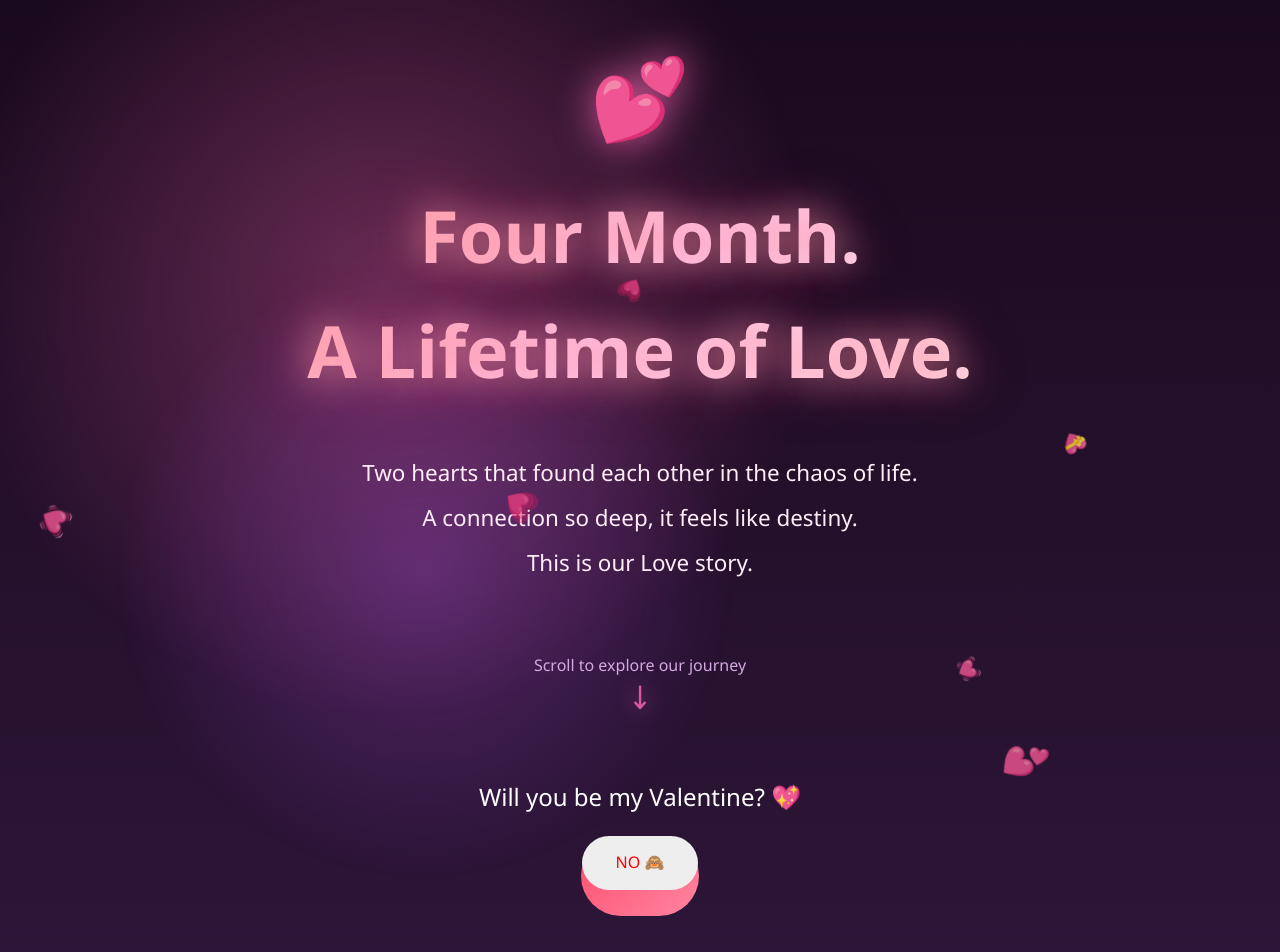
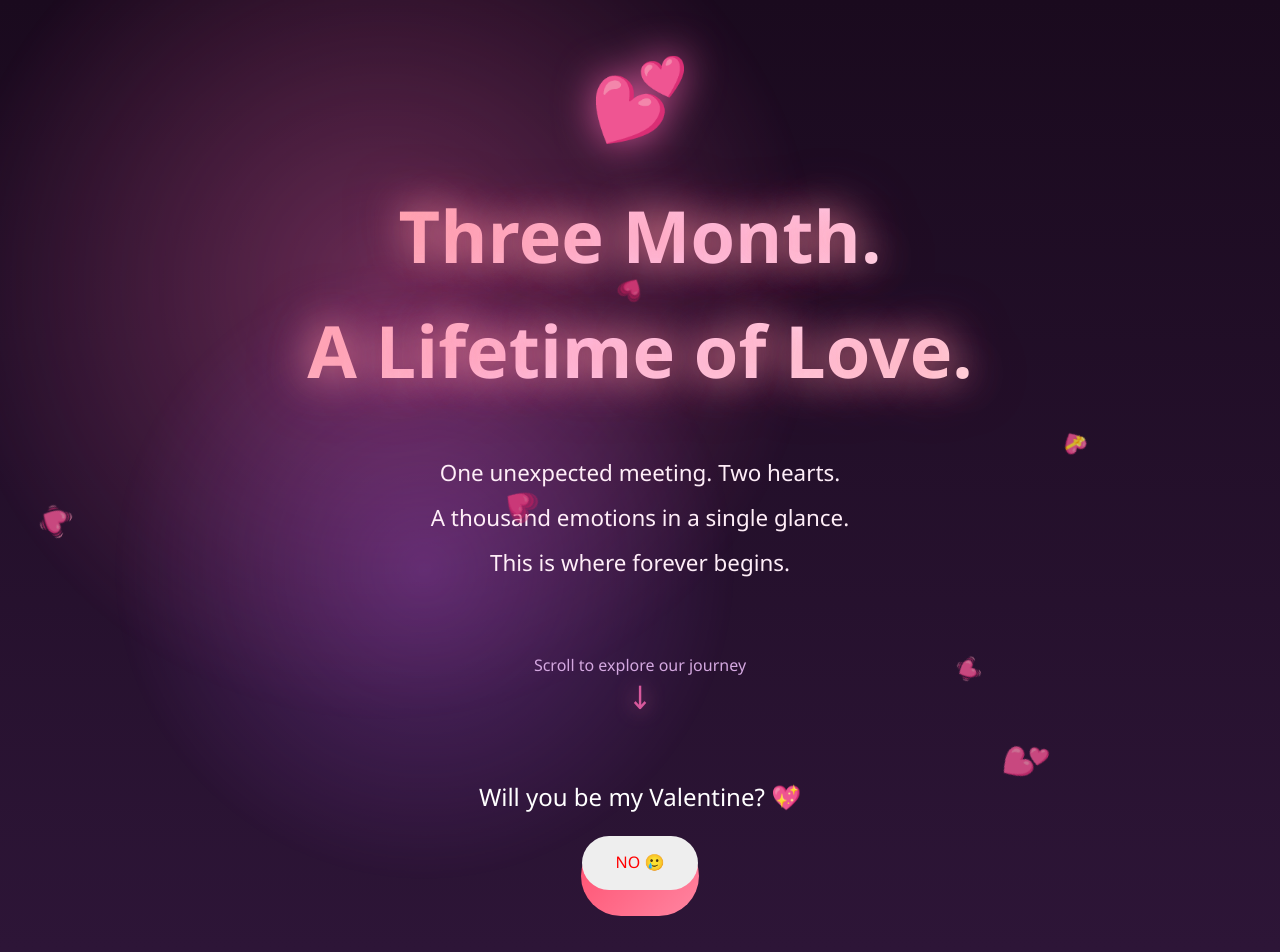
Before and after one commit to JAYASURYA-24/lovable-web, a React (Vite) app: page / in a window 1280 px wide. Shown: the top 952 px of the page. Built offline with nearby package versions, Linux system fonts and the light colour scheme.

Commit message:
hero changes

```diff
--- a/src/components/Hero.jsx
+++ b/src/components/Hero.jsx
@@ -22,16 +22,16 @@ function Hero() {
         <div className="hero-heart-icon">💕</div>
 
         <h1 className="hero-title">
-          Four Month.
+          Three Month.
           <br />A Lifetime of Love.
         </h1>
 
         <p className="hero-subtitle">
-          Two hearts that found each other in the chaos of life.
+          One unexpected meeting. Two hearts.
           <br />
-          A connection so deep, it feels like destiny.
+          A thousand emotions in a single glance.
           <br />
-          This is our Love story.
+          This is where forever begins.
         </p>
 
         <div className="scroll-indicator">
@@ -46,7 +46,7 @@ function Hero() {
 
             <div className="valentine-options">
               <button className="yes-btn" onClick={() => setAccepted(true)}>
-                YES 💕
+                YES 🙈
               </button>
 
               <button
@@ -54,7 +54,7 @@ function Hero() {
                 onMouseEnter={moveNoButton} // desktop
                 onTouchStart={moveNoButton} // mobile
               >
-                NO 🙈
+                NO 🥲
               </button>
             </div>
           </div>
```
